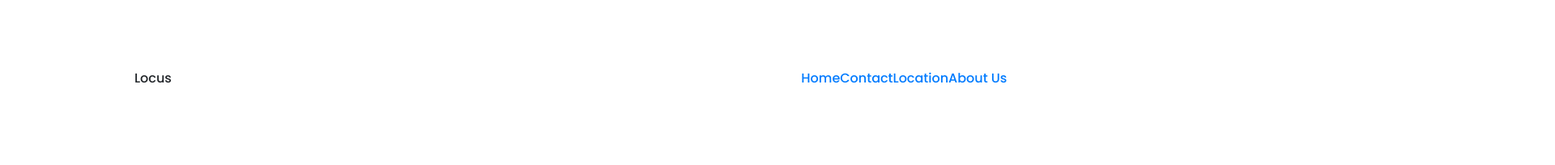
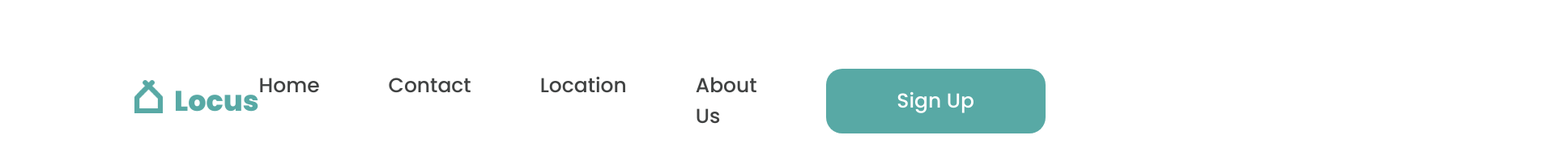
Before and after one commit to petergrebenek/Locul, a website: page src/index.html in a window 1280 px wide. Shown: the top 204 px of the page at 81% size, 1920 px wide, since content can reach past the window. Drawn offline with nearby package versions, Linux system fonts and the light colour scheme; files that its build step writes are made by us from their sources.

Commit message:
add style section header

```diff
--- a/src/index.html
+++ b/src/index.html
@@ -9,30 +9,33 @@
   </head>
   <body>
     <header class="header">
-      <div class="container">
       <div class="header__wrapper">
-          <div class="header__logo">Locus</div>
+        <div class="header__logo">
+          <a href="#"><img src="icons/logo/home-logo.png" alt="logo" /></a>
+          <a href="#">
+            <h1 class="header__title">Locus</h1>
+          </a>
+        </div>
         <div class="header-menu__wrapper">
           <nav>
             <ul class="header__menu">
               <li class="header__item">
-                  <a href="#" class="header_link">Home</a>
+                <a href="#" class="header__link">Home</a>
               </li>
               <li class="header__item">
-                  <a href="#" class="header_link">Contact</a>
+                <a href="#" class="header__link">Contact</a>
               </li>
               <li class="header__item">
-                  <a href="#" class="header_link">Location</a>
+                <a href="#" class="header__link">Location</a>
               </li>
               <li class="header__item">
-                  <a href="#" class="header_link">About Us</a>
+                <a href="#" class="header__link">About Us</a>
               </li>
             </ul>
           </nav>
         </div>
         <div>
-            <button class="btn header_btn">Sign Up</button>
-          </div>
+          <button class="btn btn_rounded">Sign Up</button>
         </div>
       </div>
     </header>
--- /dev/null
+++ b/src/sass/blocks/_button.scss
@@ -0,0 +1,13 @@
+.btn {
+  width: 271px;
+  height: 80px;
+  background: $main-color;
+  border-radius: 20px 20px 20px 0px;
+  border: none;
+  font-size: 25px;
+  line-height: 38px;
+  color: #ffffff;
+  &_rounded {
+    border-radius: 20px;
+  }
+}
--- a/src/sass/blocks/_header.scss
+++ b/src/sass/blocks/_header.scss
@@ -1,10 +1,39 @@
 .header {
   margin: 85px 142px 0 166px;
   &__wrapper {
+    display: grid;
+    grid-template-columns: auto 1fr auto;
+    justify-content: space-between;
+    align-items: center;
+  }
+  &__logo {
     display: flex;
-    justify-content: space-between;
+    img {
+      width: 35px;
+    }
+  }
+
+  &__title {
+    padding-left: 14px;
+    font-weight: 800;
+    font-size: 35px;
+    line-height: 52px;
+    color: #58a9a5;
   }
   &__menu {
     display: flex;
+    justify-content: center;
+  }
+  &__link {
+    display: block;
+    padding-right: 85px;
+    font-weight: 400;
+    font-size: 25px;
+    line-height: 38px;
+    color: #404242;
+    &:hover {
+      text-decoration: none;
+      color: #404242;
+    }
   }
 }
--- a/src/sass/style.scss
+++ b/src/sass/style.scss
@@ -12,9 +12,12 @@
   list-style-type: none;
 }
 
-.container {
-  width: 1920px;
-  margin: 0 auto;
+h1,
+h2,
+h3,
+ul {
+  margin-bottom: 0px;
 }
 
 @import "blocks/header";
+@import "blocks/button";
```
Also changed, not shown: dist/css/style.min.css, dist/index.html. Lines whose indentation alone changed are shown as unchanged.
